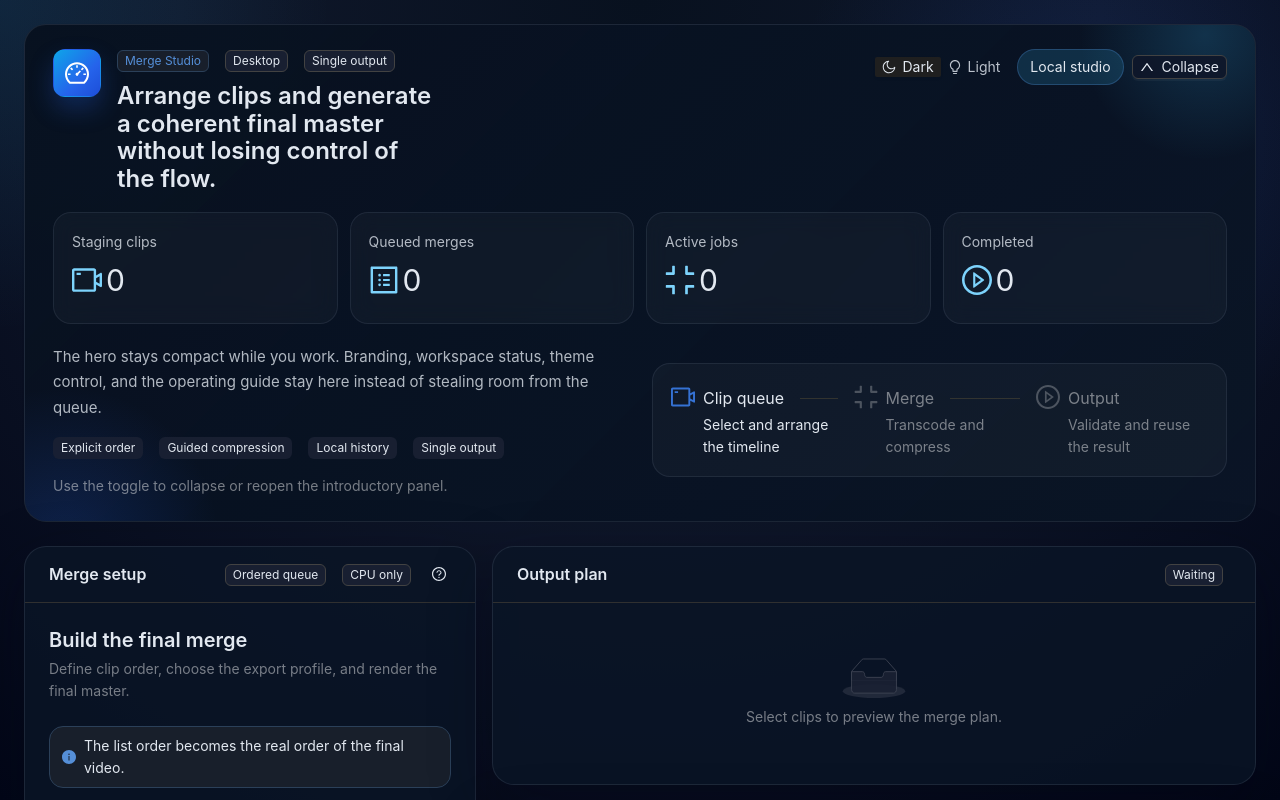
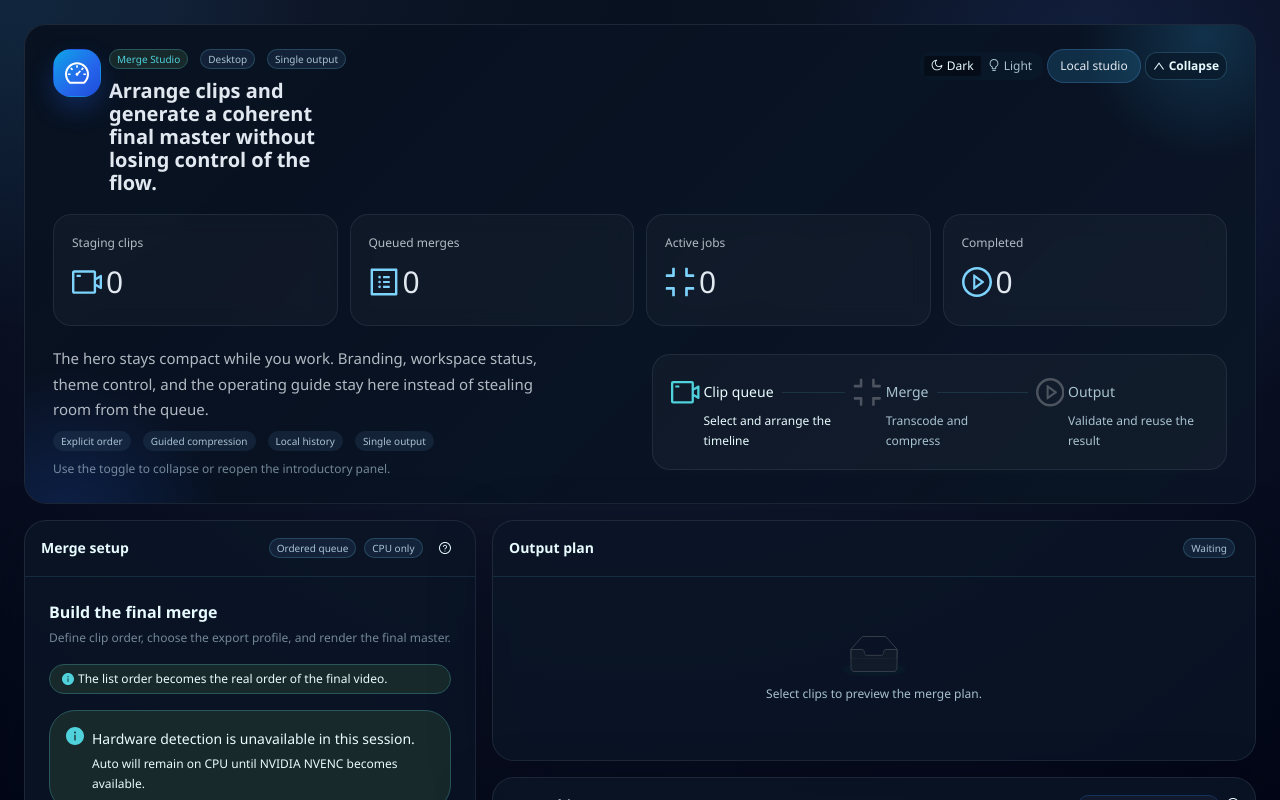
Before and after one commit to d4v3-rm/dsk-electron-video-merger, a React (Vite) app: page / in a window 1280 px wide. Shown: the top 800 px of the page. Built offline with nearby package versions, Linux system fonts and the light colour scheme.

Commit message:
feat: introduce sci-fi dashboard theme system

```diff
--- a/package.json
+++ b/package.json
@@ -24,6 +24,8 @@
   },
   "dependencies": {
     "@babel/runtime": "^7.28.6",
+    "@fontsource/orbitron": "^5.2.8",
+    "@fontsource/space-grotesk": "^5.2.10",
     "antd": "^5.25.0",
     "ffmpeg-static": "^5.2.0",
     "ffprobe-static": "^3.1.0",
--- a/src/renderer/components/AppThemeProvider.tsx
+++ b/src/renderer/components/AppThemeProvider.tsx
@@ -1,61 +1,221 @@
+import '@fontsource/orbitron/latin-600.css';
+import '@fontsource/orbitron/latin-700.css';
+import '@fontsource/space-grotesk/latin-400.css';
+import '@fontsource/space-grotesk/latin-500.css';
+import '@fontsource/space-grotesk/latin-600.css';
+import '@fontsource/space-grotesk/latin-700.css';
 import { ConfigProvider, theme as antdTheme } from 'antd';
 import enUS from 'antd/locale/en_US';
 import { PropsWithChildren, useEffect, useMemo } from 'react';
 import type { ThemeConfig } from 'antd';
 import { useUiStore } from '@renderer/store/use-ui-store';
 
-const THEME_TOKENS: Record<ReturnType<typeof useUiStore.getState>['themeMode'], ThemeConfig> = {
+type ThemeMode = ReturnType<typeof useUiStore.getState>['themeMode'];
+
+type SciFiPalette = {
+  primary: string;
+  primarySoft: string;
+  accent: string;
+  accentSoft: string;
+  text: string;
+  textSecondary: string;
+  textTertiary: string;
+  container: string;
+  elevated: string;
+  fillSoft: string;
+  fillStrong: string;
+  border: string;
+  borderSoft: string;
+  outline: string;
+  shadow: string;
+};
+
+const FONT_BODY = "'Space Grotesk', 'Segoe UI', sans-serif";
+const FONT_DISPLAY = "'Orbitron', 'Space Grotesk', sans-serif";
+
+const PALETTES: Record<ThemeMode, SciFiPalette> = {
   dark: {
-    algorithm: antdTheme.darkAlgorithm,
+    primary: '#59f3ff',
+    primarySoft: '#2cd4ff',
+    accent: '#8cffb7',
+    accentSoft: 'rgba(140, 255, 183, 0.16)',
+    text: '#e8fbff',
+    textSecondary: 'rgba(212, 241, 255, 0.78)',
+    textTertiary: 'rgba(212, 241, 255, 0.52)',
+    container: 'rgba(8, 17, 31, 0.84)',
+    elevated: 'rgba(6, 13, 24, 0.96)',
+    fillSoft: 'rgba(34, 58, 86, 0.42)',
+    fillStrong: 'rgba(10, 26, 43, 0.76)',
+    border: 'rgba(115, 224, 255, 0.2)',
+    borderSoft: 'rgba(115, 224, 255, 0.12)',
+    outline: 'rgba(89, 243, 255, 0.18)',
+    shadow: '0 22px 72px rgba(0, 0, 0, 0.45)',
+  },
+  light: {
+    primary: '#0f88ff',
+    primarySoft: '#33a1ff',
+    accent: '#12a66a',
+    accentSoft: 'rgba(18, 166, 106, 0.14)',
+    text: '#09203b',
+    textSecondary: 'rgba(9, 32, 59, 0.76)',
+    textTertiary: 'rgba(9, 32, 59, 0.5)',
+    container: 'rgba(244, 250, 255, 0.88)',
+    elevated: 'rgba(255, 255, 255, 0.98)',
+    fillSoft: 'rgba(190, 223, 255, 0.28)',
+    fillStrong: 'rgba(223, 239, 255, 0.64)',
+    border: 'rgba(15, 136, 255, 0.18)',
+    borderSoft: 'rgba(15, 136, 255, 0.1)',
+    outline: 'rgba(15, 136, 255, 0.16)',
+    shadow: '0 22px 60px rgba(55, 98, 138, 0.18)',
+  },
+};
+
+const createThemeConfig = (themeMode: ThemeMode): ThemeConfig => {
+  const palette = PALETTES[themeMode];
+  const isDark = themeMode === 'dark';
+
+  return {
+    algorithm: [isDark ? antdTheme.darkAlgorithm : antdTheme.defaultAlgorithm, antdTheme.compactAlgorithm],
     token: {
-      colorPrimary: '#3b82f6',
-      colorInfo: '#60a5fa',
+      colorPrimary: palette.primary,
+      colorInfo: palette.primary,
+      colorSuccess: isDark ? '#34d399' : '#059669',
+      colorWarning: '#fbbf24',
+      colorError: '#fb7185',
+      colorLink: palette.primary,
+      colorLinkHover: palette.primarySoft,
+      colorText: palette.text,
+      colorTextSecondary: palette.textSecondary,
+      colorTextDescription: palette.textTertiary,
       colorBgLayout: 'transparent',
-      colorBgContainer: 'rgba(15, 23, 42, 0.9)',
-      colorText: '#e2e8f0',
-      colorTextSecondary: 'rgba(226, 232, 240, 0.82)',
-      borderRadius: 12,
-      fontFamily: 'Inter, Segoe UI, Arial, sans-serif',
+      colorBgContainer: palette.container,
+      colorBgElevated: palette.elevated,
+      colorFillSecondary: palette.fillSoft,
+      colorFillTertiary: palette.fillStrong,
+      colorBorder: palette.border,
+      colorBorderSecondary: palette.borderSoft,
+      colorSplit: palette.borderSoft,
+      controlOutline: palette.outline,
+      boxShadowSecondary: palette.shadow,
+      fontFamily: FONT_BODY,
+      fontFamilyCode: FONT_DISPLAY,
+      borderRadius: 18,
+      borderRadiusLG: 26,
+      borderRadiusSM: 12,
+      controlHeight: 42,
+      controlHeightLG: 48,
+      lineWidth: 1,
+      motionDurationFast: '0.18s',
+      motionDurationMid: '0.28s',
+      wireframe: false,
     },
     components: {
       Layout: {
-        headerHeight: 72,
+        bodyBg: 'transparent',
         headerBg: 'transparent',
         footerBg: 'transparent',
+        siderBg: 'transparent',
+        triggerBg: 'transparent',
+        triggerColor: palette.text,
       },
       Card: {
         headerBg: 'transparent',
+        bodyPadding: 24,
+        bodyPaddingSM: 20,
+        headerFontSize: 14,
+        headerFontSizeSM: 13,
+        headerHeight: 56,
+      },
+      Button: {
+        fontWeight: 600,
+        borderRadius: 999,
+        defaultBg: palette.fillStrong,
+        defaultBorderColor: palette.border,
+        defaultColor: palette.text,
+        defaultHoverBg: palette.fillSoft,
+        defaultHoverBorderColor: palette.primary,
+        defaultHoverColor: palette.primarySoft,
+        defaultActiveBg: palette.fillStrong,
+        defaultActiveBorderColor: palette.primary,
+        defaultActiveColor: palette.primary,
+        primaryShadow: 'none',
+        defaultShadow: 'none',
+      },
+      Input: {
+        activeBorderColor: palette.primary,
+        hoverBorderColor: palette.primarySoft,
+        activeShadow: `0 0 0 4px ${palette.outline}`,
+        addonBg: palette.fillSoft,
+      },
+      Select: {
+        selectorBg: palette.fillStrong,
+        optionActiveBg: palette.fillSoft,
+        optionSelectedBg: palette.fillStrong,
+        hoverBorderColor: palette.primarySoft,
+        activeBorderColor: palette.primary,
+      },
+      Form: {
+        labelColor: palette.textSecondary,
+      },
+      Segmented: {
+        trackBg: palette.fillStrong,
+        itemHoverBg: palette.fillSoft,
+        itemSelectedBg: palette.elevated,
+        itemSelectedColor: palette.text,
+        trackPadding: 4,
+      },
+      Tag: {
+        defaultBg: palette.fillSoft,
+        defaultColor: palette.textSecondary,
+        fontSize: 12,
+      },
+      Table: {
+        headerBg: palette.fillStrong,
+        headerColor: palette.text,
+        headerSplitColor: palette.borderSoft,
+        borderColor: palette.borderSoft,
+        rowHoverBg: palette.fillSoft,
+        colorFillAlter: palette.fillSoft,
+        footerBg: 'transparent',
+      },
+      Progress: {
+        defaultColor: palette.primary,
+        remainingColor: palette.fillStrong,
+        lineBorderRadius: 999,
+      },
+      Modal: {
+        contentBg: palette.elevated,
+        headerBg: 'transparent',
+        titleColor: palette.text,
+      },
+      Drawer: {
+        colorBgElevated: palette.elevated,
+      },
+      Tooltip: {
+        colorBgSpotlight: isDark ? '#071420' : '#edf7ff',
+      },
+      Descriptions: {
+        labelBg: 'transparent',
+      },
+      Empty: {
+        colorTextDescription: palette.textSecondary,
+      },
+      Divider: {
+        colorSplit: palette.borderSoft,
+      },
+      Steps: {
+        colorTextDescription: palette.textSecondary,
+      },
+      Alert: {
+        withDescriptionIconSize: 18,
       },
     },
-  },
-  light: {
-    algorithm: antdTheme.defaultAlgorithm,
-    token: {
-      colorPrimary: '#1677ff',
-      colorInfo: '#1677ff',
-      colorBgLayout: 'transparent',
-      colorBgContainer: 'rgba(255, 255, 255, 0.95)',
-      colorText: '#0f172a',
-      colorTextSecondary: 'rgba(15, 23, 42, 0.7)',
-      borderRadius: 12,
-      fontFamily: 'Inter, Segoe UI, Arial, sans-serif',
-    },
-    components: {
-      Layout: {
-        headerHeight: 72,
-        headerBg: 'transparent',
-        footerBg: 'transparent',
-      },
-      Card: {
-        headerBg: 'transparent',
-      },
-    },
-  },
+  };
 };
 
 export const AppThemeProvider = ({ children }: PropsWithChildren) => {
   const { themeMode, syncThemeFromStorage } = useUiStore();
-  const themeConfig = useMemo(() => THEME_TOKENS[themeMode], [themeMode]);
+  const themeConfig = useMemo(() => createThemeConfig(themeMode), [themeMode]);
 
   useEffect(() => {
     syncThemeFromStorage();
```
Also changed, not shown: 1 other file (tests, documents, lock files or other folders).
